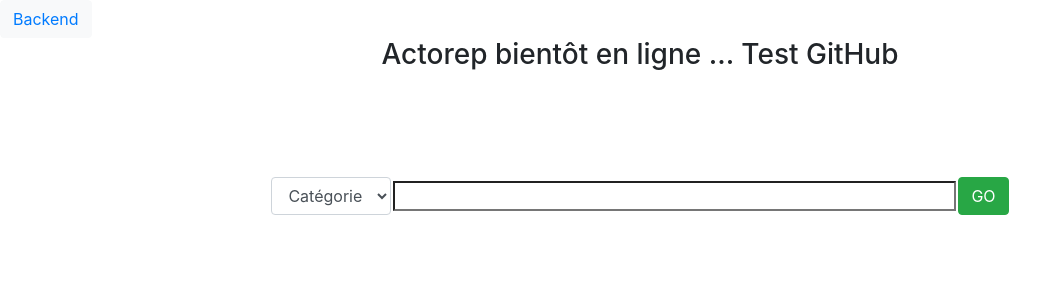
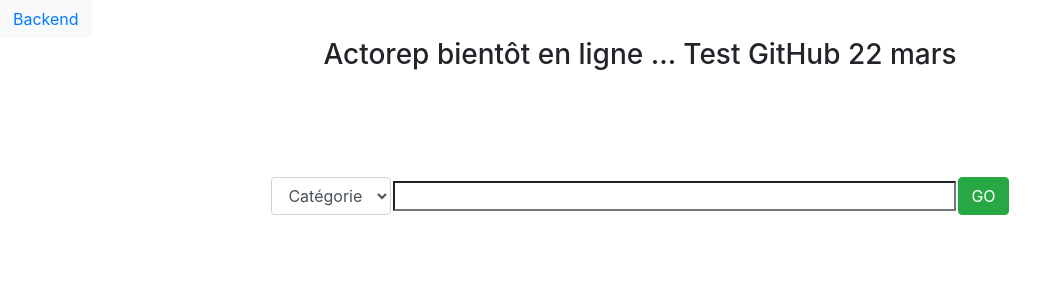
Before and after one commit to xaviermarcault/Annuaire, a Spring Boot app: page / in a window 1280 px wide. Shown: the top 300 px of the page, without its empty margins (0-1058 px from the left). Run offline with Spring Boot 4, Linux system fonts and the light colour scheme.

Commit message:
essai 01

```diff
--- a/Actorep/src/main/resources/templates/index.html
+++ b/Actorep/src/main/resources/templates/index.html
@@ -7,7 +7,7 @@
 	<button class="btn btn-light">
 		<a href="/backend">Backend</a>
 	</button>
-	<center><h3>Actorep bientôt en ligne ... Test GitHub</h3></center>
+	<center><h3>Actorep bientôt en ligne ... Test GitHub 22 mars</h3></center>
 	<br>
 	<br>
 	<br>
```
